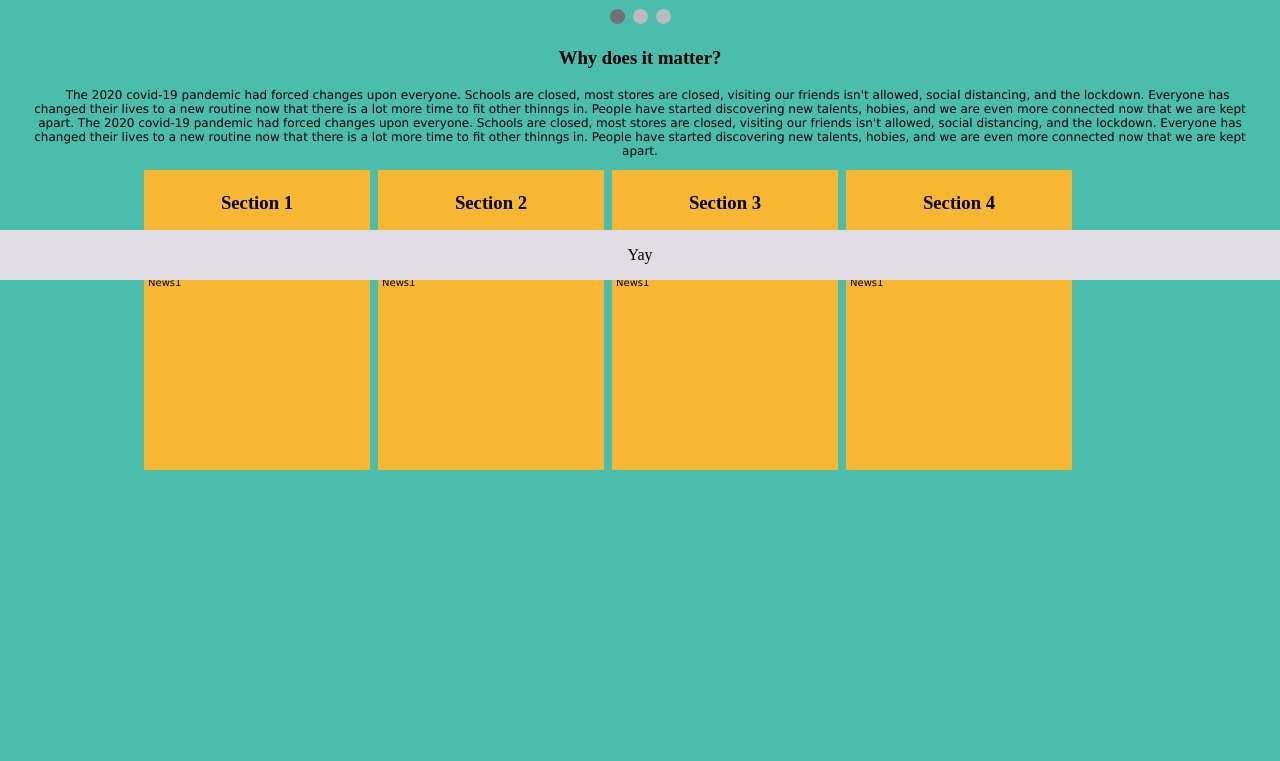
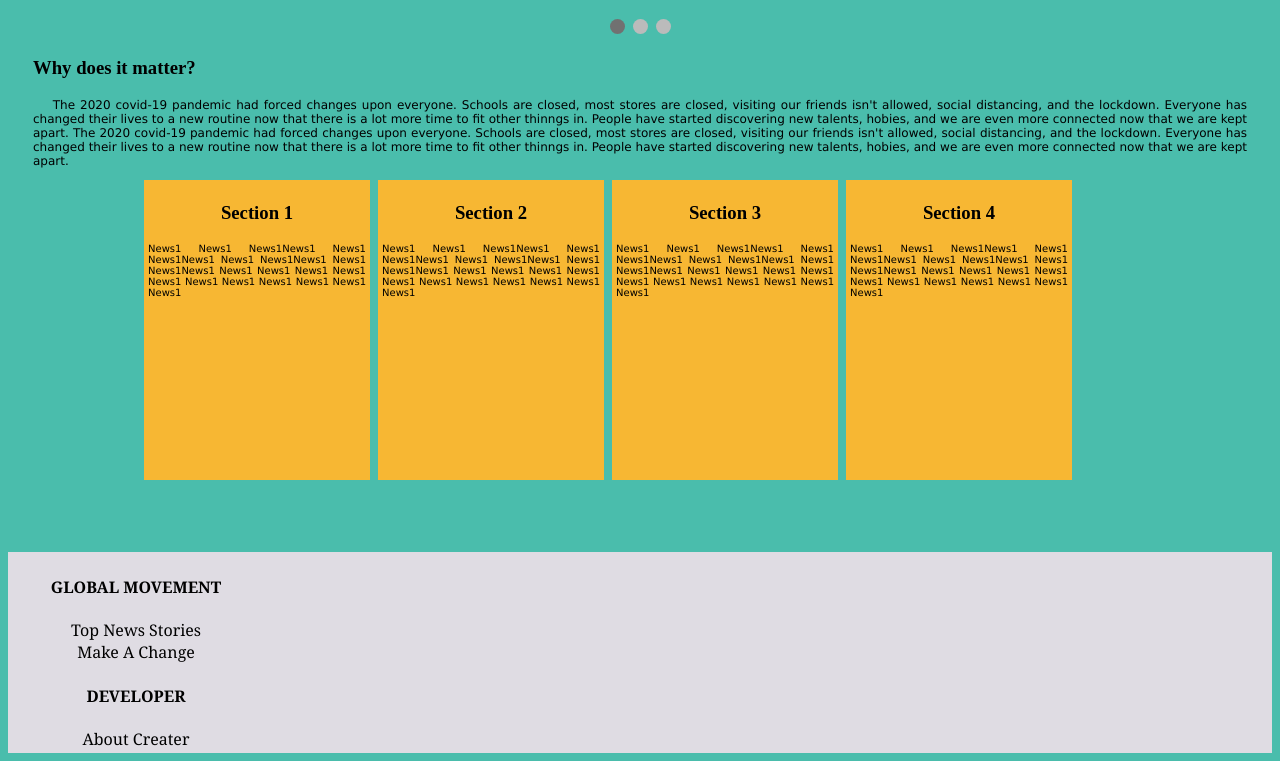
Before and after one commit to AarnaK12/Black-Lives-Matter, a plain HTML site: page index.html in a window 1280 px wide. Shown: the part 520-1281 px from the top of the page. Before the commit the page ends 998 px from the top, so only its background shows below. Drawn offline with Linux system fonts and the light colour scheme; files whose address does not match are found by name.

Commit message:
Add files via upload

```diff
--- a/index.css
+++ b/index.css
@@ -1,6 +1,7 @@
 body {
     background-color: #4abdac;
-    margin-top: 0px;
+    margin-top: 0;
+    padding: none;
   }
   h1{ background-color: rgb(0, 0, 0);
   text-decoration-color: #FC4A1A;
@@ -11,7 +12,7 @@ body {
 
   .Subtitle{padding: 10px 0px;}
 
-  p.intro{color:#1100ff;
+  .info{color:#000000;
   margin: 10px;
 text-align: justify;}
 
@@ -21,7 +22,7 @@ text-align: justify;}
 
   .logo{float: left;}
 
-  nav{float: left;
+  nav{float: right;
     padding: 10px 10px;
    background-color: black;}
 
@@ -43,29 +44,47 @@ div.col4{width: 1000px;
         background-color: rgb(235, 233, 233);}
 
 div.col4 div {float: left;
-              height: 300px;
-              }
+              height: 300px;}
 
 div.col-cell{ width:226px;
               padding: 4px;
               background-color:#F7B733;
               margin-left: 4px;
               margin-right: 4px;
-              box-shadow: silver;
-              border-left: #6cddff;
-              border-bottom: #6cddff;
             border: bottom 1px;}
 
 div.clear{clear: both;}
 
 p.news{font-size: 10px;text-align: justify; font-family: Verdana, Geneva, Tahoma, sans-serif;}
 
-.Footer{
-position: fixed;
-left: 0;
-bottom: 0;
-width: 100%;
+footer{
+text-align: center;
 background-color: #dfdce3;
 color: black;
-text-align: center;
+padding: 3px;
+width: 100%;
 }
+
+.foot2{
+  width: 500px;
+}
+
+.col-foot{
+  list-style: none;
+  font-family: Cambria, Cochin, Georgia, Times, 'Times New Roman', serif;
+  width: 250px;
+  }
+
+.col-foot a{
+  text-decoration: none;
+  text-transform: capitalize;
+  color: black;
+}
+
+.col-foot li{
+display: inline-block;
+}
+
+.col-foot h4{
+  text-transform: uppercase;
+}
--- a/index.html
+++ b/index.html
@@ -2,11 +2,10 @@
 <Html>
     <head>
         <title>
-            Black Lives Matter
+           Black Lives Matter
          </title>
          <link rel="stylesheet" href="index.css">
          <link rel="stylesheet" href="slideshow.css">
-
         </head>
     <body>
         <div class="container">
@@ -14,12 +13,12 @@
             <h2 style="font-size:initial;font-family: Cambria, Cochin, Georgia, Times, 'Times New Roman'">
               <nav>
                 <ul style="font-family: Verdana, Geneva, Tahoma, sans-serif;"">
+                  <li>&nbsp;&nbsp;&nbsp;&nbsp;&nbsp;&nbsp;&nbsp;&nbsp;&nbsp;&nbsp;&nbsp;&nbsp;&nbsp;&nbsp;&nbsp;&nbsp;&nbsp;&nbsp;&nbsp;&nbsp;&nbsp;&nbsp;&nbsp;&nbsp;&nbsp;&nbsp;&nbsp;&nbsp;&nbsp;&nbsp;&nbsp;&nbsp;&nbsp;</li>
                   <li><a href="index.html">Home</a></li>
                   <li><a href="about.html">About Us</a></li>
                   <li><a href="News.html">News</a></li>
                   <li><a href="Help.html">Take Action Now</a></li>
                   <li><a href="contact.html">Contact</a></li>
-                  <li><input type="text" name="search" value="Search"></li>
                 </ul>
               </nav>
             </div>
@@ -62,7 +61,7 @@
 
   <script type="text/javascript" src="slideshow.js"></script>
 <center>
-    <div style="border-width: 5px;margin-left: 25px; margin-right: 25px;">
+    <div style="border-width: 5px;margin-left: 25px; margin-right: 25px;" class="info">
            <h3>Why does it matter?</h3>
            <p  style="font-size: 12px; font-family: Verdana, Geneva, Tahoma, sans-serif;">
                 &nbsp&nbsp&nbsp&nbspThe 2020 covid-19 pandemic had forced changes upon everyone. Schools are closed, most stores are closed, visiting our friends isn't allowed,
@@ -94,11 +93,19 @@
 </div>
 </div>
 <div class="clear"> </div>
-</center>
-<div class="Footer">
-  <p>
-    Yay
-  </p>
-</div>
-        </body>
+</center><br> <br> <br> <br>
+<footer>
+  <div class="foot2">
+      <div class="col-foot">
+           <h4>Global Movement</h4>
+           <li><a href="News.html">Top news stories</a></li><br>
+           <li><a href="Help.html">Make a change</a></li>
+      </div>
+      <div class="col-foot">
+           <h4>Developer</h4>
+           <li><a href="about.html">About Creater</a></li>
+      </div>
+  </div>
+</footer>
+       </body>
     </Html>
```
Also changed, not shown: Help.html (+5 -3 lines), News.html (+2 -3 lines), about.html (+7 -7 lines), contact.html (+1 -2 lines), Rose.small.jpg (added), protest.jpg, roadpaint.jpg.
